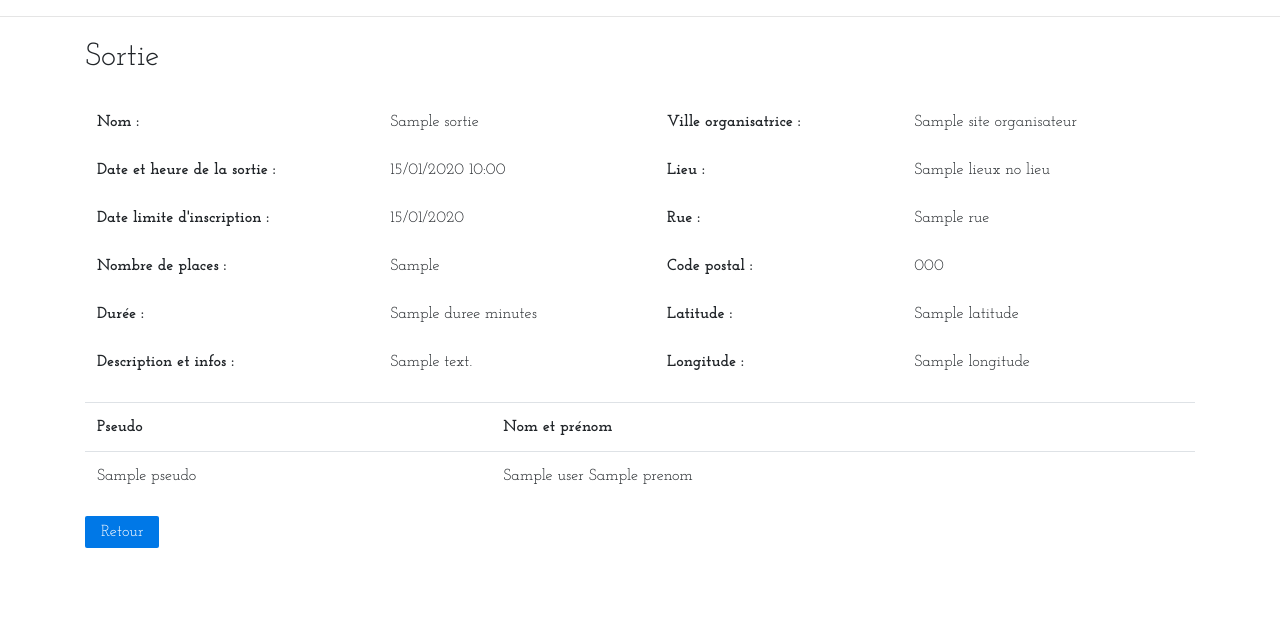
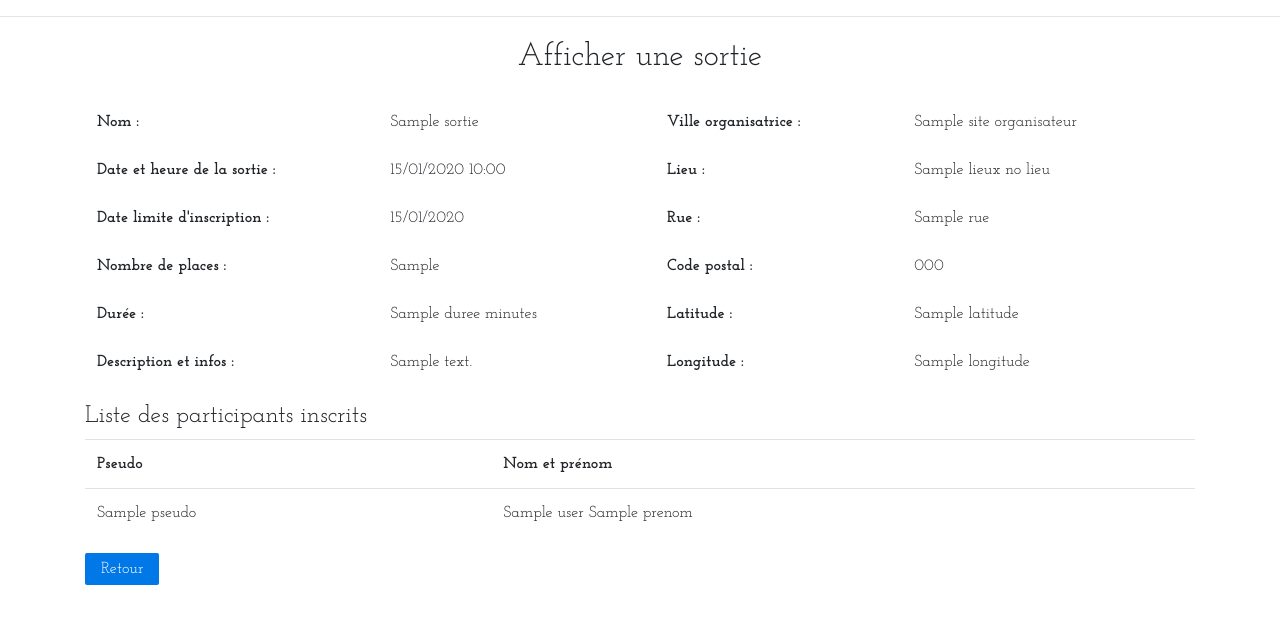
Before and after one commit to mamed9701/projet_Sortir, a Symfony app: template templates/sortie/show.html.twig in a window 1280 px wide. Shown: the part 56-680 px from the top of the page. Run offline with Twig, Linux system fonts and the light colour scheme; the template is opened without the code that fills it: most values are stand-ins (such as "Sample title", 1, 10 or a date in 2020); some libraries are stand-ins or nearby versions.

Commit message:
center les titres

```diff
--- a/public/CSS/style.css
+++ b/public/CSS/style.css
@@ -7,3 +7,6 @@
 #date{
     float:right;
 }
+.center{
+    text-align: center;
+}
--- a/src/Controller/SortieController.php
+++ b/src/Controller/SortieController.php
@@ -68,8 +68,8 @@ class SortieController extends AbstractController
        $users=$sortie->getId();
         return $this->render('sortie/show.html.twig', [
             'sortie' => $sortie,
-            //'users' => $sortieRepo->findPseudosSortie($users),
-            'users' => $sortieRepo->findTypeUser($users),
+            'users' => $sortieRepo->findPseudosSortie($users),
+            //'users' => $sortieRepo->findTypeUser($users),
         ]);
     }
 
--- a/templates/sortie/show.html.twig
+++ b/templates/sortie/show.html.twig
@@ -5,7 +5,7 @@
 {% block body %}
     <div class="container">
 
-        <h1>Sortie</h1>
+        <h1 class="center">Afficher une sortie</h1>
         <div class="row">
             <div class="col-6">
                 <table class="table table-borderless">
@@ -70,6 +70,7 @@
             </div>
 
             <div class="container">
+                <h4>Liste des participants inscrits</h4>
                 <table class="table">
                     <tr>
                         <th>Pseudo</th>
```
Also changed, not shown: src/Repository/SortieRepository.php (+17 -0 lines).
